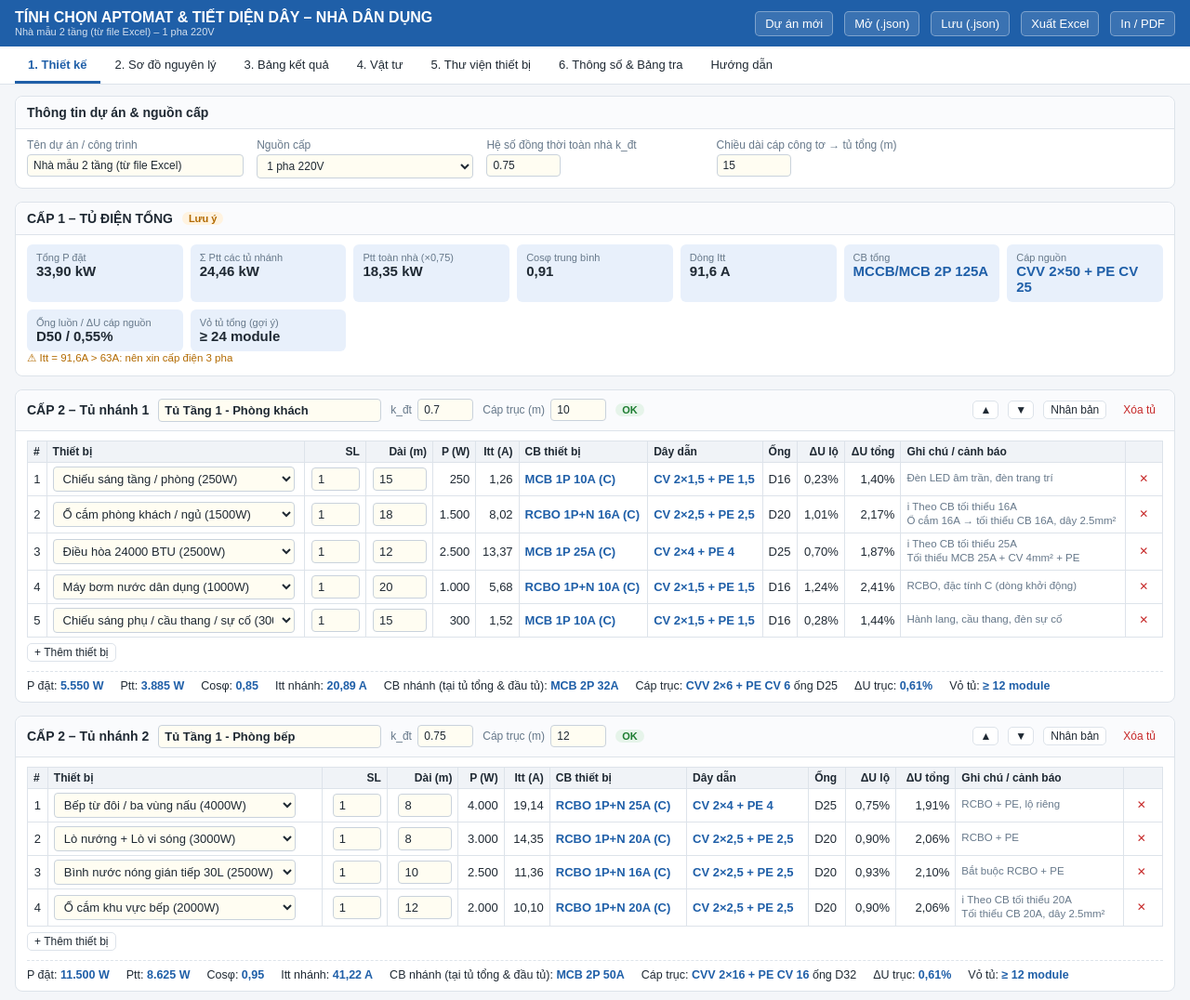
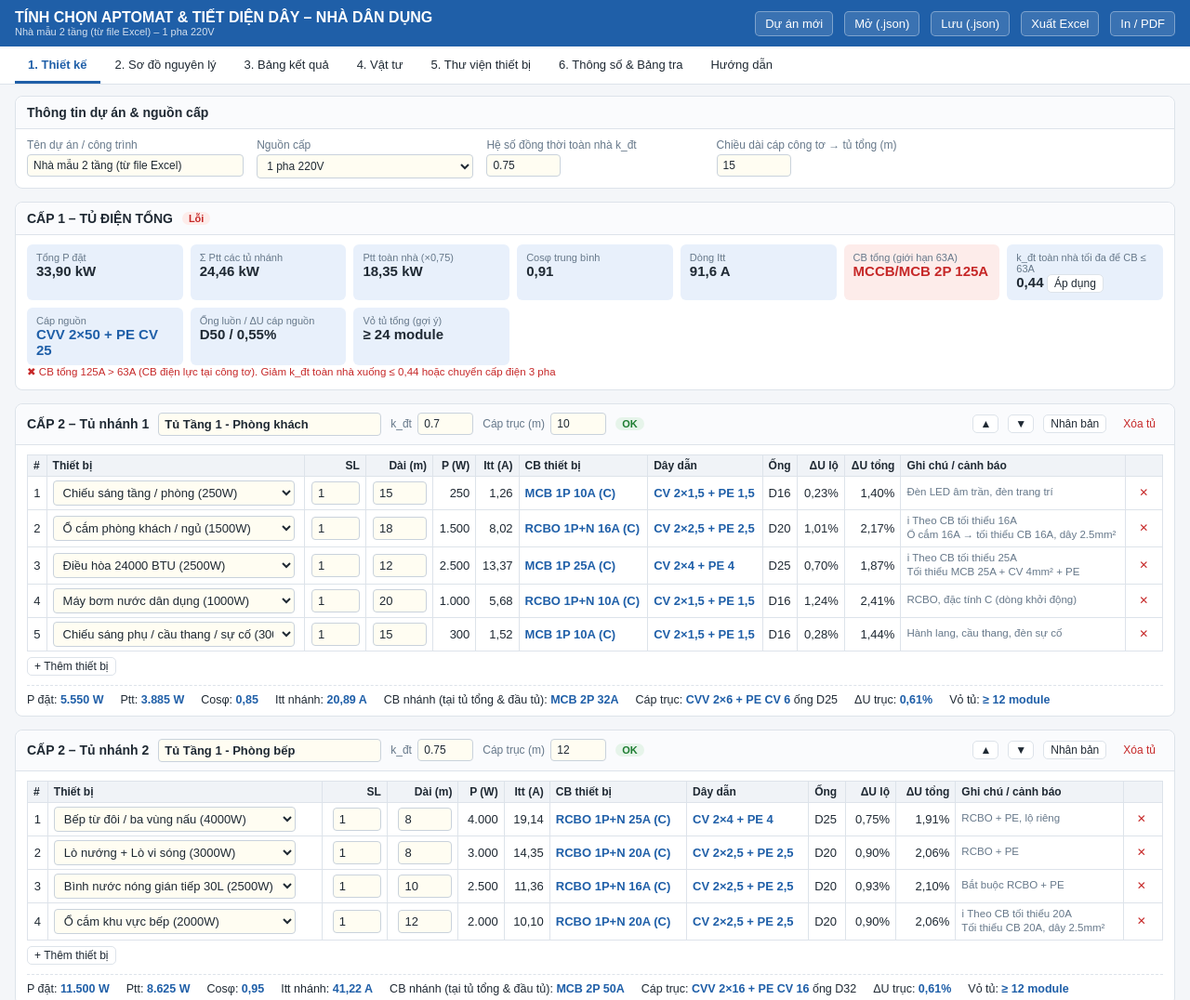
Before and after one commit to kien14593-lab/tinh-chon-cb-day, a plain HTML site: page index.html in a window 1280 px wide. Shown: the top 1076 px of the page at 93% size. Drawn offline with Linux system fonts and the light colour scheme.

Commit message:
CB tong 1 pha <= 63A (CB dien luc), tinh k_dt toi da + nut Ap dung, canh bao k_dt nhanh 0.6-0.8

```diff
--- a/index.html
+++ b/index.html
@@ -121,7 +121,7 @@ const RHO=0.0225;   // Ω·mm²/m – điện trở suất đồng ở nhiệt
 const XL=0.00008;   // Ω/m – cảm kháng dây
 const ENCL=[4,6,8,12,18,24,36,48,72];
 
-const DEF_SET={U1:220,U3:380,temp:35,kgrp:1,kDev:1.25,kBr:1.2,kMain:1.15,dUdev:3,dUbr:1.5,dUmain:1,dUtot:5,waste:10,th3p:63,minSdev:1.5,minSfeed:2.5,minCB:10,vnRule:1};
+const DEF_SET={U1:220,U3:380,temp:35,kgrp:1,kDev:1.25,kBr:1.2,kMain:1.15,dUdev:3,dUbr:1.5,dUmain:1,dUtot:5,waste:10,th3p:63,minSdev:1.5,minSfeed:2.5,minCB:10,vnRule:1,cbMax1P:63,kdtLo:0.6,kdtHi:0.8};
 const SET_META=[
  ['U1','Điện áp pha (V)',1],['U3','Điện áp dây 3 pha (V)',1],
  ['temp','Nhiệt độ môi trường (°C)','sel'],['kgrp','Hệ số nhóm mạch đi chung ống/máng',0.05],
@@ -129,6 +129,7 @@ const SET_META=[
  ['dUdev','ΔU tối đa lộ thiết bị (%)',0.1],['dUbr','ΔU tối đa cáp trục nhánh (%)',0.1],['dUmain','ΔU tối đa cáp nguồn (%)',0.1],['dUtot','ΔU tổng tối đa đến thiết bị (%)',0.1],
  ['minSdev','Tiết diện tối thiểu lộ thiết bị (mm²)','secsel'],['minSfeed','Tiết diện tối thiểu cáp trục (mm²)','secsel'],
  ['minCB','CB nhỏ nhất dùng cho lộ thiết bị (A)','cbsel'],['vnRule','Quy tắc thực tế: CB ≥ 16A dùng dây CV ≥ 2,5mm²','yn'],
+ ['cbMax1P','CB tổng tối đa khi cấp 1 pha (A) – theo CB điện lực tại công tơ','cbmax'],['kdtLo','Hệ số đồng thời tủ nhánh – cận dưới',0.05],['kdtHi','Hệ số đồng thời tủ nhánh – cận trên',0.05],
  ['th3p','Ngưỡng khuyến nghị cấp 3 pha (A)',1],['waste','Hao hụt vật tư dây/ống (%)',1]
 ];
 
@@ -256,6 +257,7 @@ function compute(){
    Pd+=r.P;Sd+=r.P/r.cos;maxP=Math.max(maxP,r.P);maxIn=Math.max(maxIn,r.In);maxIb=Math.max(maxIb,r.Ib);
   }
   rb.Pd=Pd;rb.maxIn=maxIn;
+  if(rb.loads.length>1&&((+b.kdt)<+st.kdtLo-1e-9||(+b.kdt)>+st.kdtHi+1e-9))rb.msgs.push(['w','k_đt = '+fmt(b.kdt)+' ngoài khoảng khuyến nghị '+fmt(st.kdtLo)+'–'+fmt(st.kdtHi)]);
   if(Pd>0){
    rb.cos=Pd/Sd;rb.Ptt=Math.max((+b.kdt||1)*Pd,maxP);
    if((+b.kdt||1)*Pd<maxP)rb.msgs.push(['i','Ptt lấy bằng thiết bị lớn nhất']);
@@ -284,7 +286,6 @@ function compute(){
   if(!three){
    const P=act.reduce((a,x)=>a+x.Ptt,0),Sx=act.reduce((a,x)=>a+x.Ptt/x.cos,0);
    M.Pd=act.reduce((a,x)=>a+x.Pd,0);M.Psum=P;M.Ptt=(+pr.kdt||1)*P;M.cos=P/Sx;M.Ib=M.Ptt/(U1*M.cos);
-   if(M.Ib>+st.th3p)M.msgs.push(['w','Itt = '+fmt(M.Ib,1)+'A > '+st.th3p+'A: nên xin cấp điện 3 pha']);
   }else{
    M.phase={};['A','B','C'].forEach(p=>{const xs=act.filter(x=>(x.b.phase||'A')===p);const P=xs.reduce((a,x)=>a+x.Ptt,0),Sx=xs.reduce((a,x)=>a+x.Ptt/x.cos,0);
     const Pt=(+pr.kdt||1)*P;M.phase[p]={P:Pt,cos:Sx?P/Sx:1,I:Sx?Pt/(U1*(P/Sx)):0};});
@@ -293,7 +294,12 @@ function compute(){
    M.cos=M.Psum/act.reduce((a,x)=>a+x.Ptt/x.cos,0);M.Ib=Math.max(...Is);M.unbal=avg?(Math.max(...Is)-Math.min(...Is))/avg*100:0;
    if(M.unbal>20)M.msgs.push(['w','Lệch pha '+fmt(M.unbal,0)+'% > 20%: bấm "Tự cân pha" hoặc chia lại tủ']);
   }
-  M.Ireq=Math.max(M.Ib*st.kMain,nextCB(maxBrIn)||Infinity);M.In=selCB(M.Ireq);
+  M.Ireq=Math.max(M.Ib*st.kMain,maxBrIn);M.In=selCB(M.Ireq);M.maxBrIn=maxBrIn;
+  if(!three){const cap=+st.cbMax1P;M.cap=cap;
+   M.kdtMax=Math.floor(cap/st.kMain*U1*M.cos/M.Psum*100)/100;
+   if(M.In&&M.In>cap){M.over=true;M.msgs.push(['e','CB tổng '+M.In+'A > '+cap+'A (CB điện lực tại công tơ). Giảm k_đt toàn nhà xuống ≤ '+fmt(M.kdtMax)+' hoặc chuyển cấp điện 3 pha']);}
+   if(maxBrIn>cap)M.msgs.push(['e','Có CB nhánh '+maxBrIn+'A > '+cap+'A: phải tách tải/giảm CB nhánh']);
+   if(M.kdtMax<0.4)M.msgs.push(['w','k_đt toàn nhà cho phép chỉ '+fmt(M.kdtMax)+' – quá thấp so với thực tế: nên rà lại công suất thiết bị hoặc xin cấp 3 pha']);}
   if(!M.In)M.msgs.push(['e','CB tổng vượt bảng tra']);
   else{
    M.cb=(three?'MCCB 4P ':'MCCB/MCB 2P ')+M.In+'A';
@@ -308,6 +314,7 @@ function compute(){
  }
  // ===== sụt áp tích lũy & cảnh báo chọn lọc =====
  for(const rb of R.boards){
+  if(M.In&&rb.In&&M.In===rb.In)rb.msgs.push(['i','CB nhánh bằng CB tổng – chọn lọc kém, chấp nhận do giới hạn CB tổng']);
   if(rb.In&&rb.maxIn&&!(rb.In>rb.maxIn))rb.msgs.push(['w','CB nhánh không lớn hơn CB thiết bị lớn nhất']);
   for(const r of rb.loads){
    if(r.du==null)continue;
@@ -374,7 +381,8 @@ function renderDesign(R){
    '<div><small>Ptt toàn nhà (×'+fmt(pr.kdt)+')</small><b>'+fmt(M.Ptt/1000,2)+' kW</b></div>'+
    '<div><small>Cosφ trung bình</small><b>'+fmt(M.cos,2)+'</b></div>'+
    '<div><small>Dòng Itt '+(three?'(pha lớn nhất)':'')+'</small><b>'+fmt(M.Ib,1)+' A</b></div>'+
-   '<div><small>CB tổng</small><b class="res">'+esc(M.cb||'—')+'</b></div>'+
+   '<div'+(M.over?' style="background:#fdecea"':'')+'><small>CB tổng'+(M.cap?' (giới hạn '+M.cap+'A)':'')+'</small><b class="res"'+(M.over?' style="color:var(--err)"':'')+'>'+esc(M.cb||'—')+'</b></div>'+
+   (M.kdtMax!=null?'<div><small>k_đt toàn nhà tối đa để CB ≤ '+M.cap+'A</small><b>'+fmt(M.kdtMax)+'</b>'+(Math.abs(M.kdtMax-pr.kdt)>0.004?' <button class="sm noprint" data-act="applyKdt">Áp dụng</button>':'')+'</div>':'')+
    '<div><small>Cáp nguồn</small><b class="res">'+esc(M.wire||'—')+'</b></div>'+
    '<div><small>Ống luồn / ΔU cáp nguồn</small><b>'+(M.conduit||'—')+' / '+fmt(M.du,2)+'%</b></div>'+
    '<div><small>Vỏ tủ tổng (gợi ý)</small><b>≥ '+M.encl+' module</b></div>'+
@@ -494,6 +502,7 @@ function renderSet(){
   let c;
   if(t==='sel')c='<select data-k="s.'+k+'" data-f="s" data-s="'+k+'">'+Object.keys(KTEMP).map(x=>'<option'+(+x===+st[k]?' selected':'')+'>'+x+'</option>').join('')+'</select>';
   else if(t==='secsel')c='<select data-k="s.'+k+'" data-f="s" data-s="'+k+'">'+SECTIONS.slice(0,4).map(x=>'<option value="'+x+'"'+(+x===+st[k]?' selected':'')+'>'+fmt(x)+'</option>').join('')+'</select>';
+  else if(t==='cbmax')c='<select data-k="s.'+k+'" data-f="s" data-s="'+k+'">'+[40,50,63,80,100].map(x=>'<option'+(x===+st[k]?' selected':'')+'>'+x+'</option>').join('')+'</select>';
   else if(t==='cbsel')c='<select data-k="s.'+k+'" data-f="s" data-s="'+k+'">'+[6,10,16].map(x=>'<option'+(x===+st[k]?' selected':'')+'>'+x+'</option>').join('')+'</select>';
   else if(t==='yn')c='<select data-k="s.'+k+'" data-f="s" data-s="'+k+'"><option value="1"'+(+st[k]?' selected':'')+'>Áp dụng</option><option value="0"'+(+st[k]?'':' selected')+'>Không (chỉ theo IEC)</option></select>';
   else c=num('s.'+k,st[k],'data-f="s" data-s="'+k+'"',t);
@@ -503,7 +512,7 @@ function renderSet(){
  h+='<div class="card"><div class="hd"><h3>Bảng tra khả năng tải dây dẫn (ruột đồng, cách điện PVC, 30°C)</h3></div><div class="bd tw"><table><thead><tr><th>Tiết diện (mm²)</th><th class="n">CV đơn trong ống – B1, 2 dây (A)</th><th class="n">CVV nhiều lõi – B2, 2 dây (A)</th><th class="n">CVV – B2, 3 dây mang tải (A)</th><th class="n">Iz CV sau hiệu chỉnh (A)</th><th class="n">CB lớn nhất cho CV</th><th>Ống (dây đơn, 3 sợi)</th><th class="n">PE tối thiểu</th></tr></thead><tbody>'+
   SECTIONS.map(s=>{const iz=IZ.CV[s]*kt();const cb=[...RATINGS].reverse().find(r=>r<=iz);return '<tr><td><b>'+fmt(s)+'</b></td><td class="n">'+fmt(IZ.CV[s])+'</td><td class="n">'+fmt(IZ.CVV2[s])+'</td><td class="n">'+fmt(IZ.CVV3[s])+'</td><td class="n">'+fmt(iz,1)+'</td><td class="n">'+(cb?cb+'A':'—')+'</td><td>'+conduitCV(s)+'</td><td class="n">'+fmt(peOf(s))+'</td></tr>';}).join('')+
   '</tbody></table><p class="hint">Nguồn: IEC 60364-5-52 / TCVN 7447-5-52:2012, Bảng B.52.2 – B.52.5 (giá trị làm tròn). Hệ số nhiệt độ PVC: 25°C 1,03 – 30°C 1,00 – 35°C 0,94 – 40°C 0,87 – 45°C 0,79 – 50°C 0,71. Dây PE: S ≤ 16 → PE = S; 16 &lt; S ≤ 35 → 16; S &gt; 35 → S/2.</p></div></div>';
- h+='<div class="card"><div class="hd"><h3>Dãy định mức Aptomat (A)</h3></div><div class="bd">'+RATINGS.join(' – ')+'<p class="hint">Điều kiện chọn: Itt × hệ số ≤ I<sub>n</sub> ≤ I<sub>z</sub> (dây). CB nhánh luôn lớn hơn CB thiết bị lớn nhất trong tủ ít nhất 1 cấp; CB tổng lớn hơn CB nhánh lớn nhất ít nhất 1 cấp.</p></div></div>';
+ h+='<div class="card"><div class="hd"><h3>Dãy định mức Aptomat (A)</h3></div><div class="bd">'+RATINGS.join(' – ')+'<p class="hint">Điều kiện chọn: Itt × hệ số ≤ I<sub>n</sub> ≤ I<sub>z</sub> (dây). CB nhánh luôn lớn hơn CB thiết bị lớn nhất trong tủ ít nhất 1 cấp; CB tổng ≥ CB nhánh lớn nhất và (điện 1 pha) ≤ CB điện lực tại công tơ.</p></div></div>';
  return h;
 }
 
@@ -519,7 +528,7 @@ function renderHelp(){
  '<li>Dòng tính toán thiết bị: I<sub>tt</sub> = P / (U<sub>pha</sub> × cosφ).</li>'+
  '<li>Dòng chọn CB thiết bị = max(I<sub>tt</sub> × k<sub>TB</sub>; CB tối thiểu) → chọn CB định mức nhỏ nhất ≥ giá trị này.</li>'+
  '<li>Tủ nhánh: P<sub>tt</sub> = max(k<sub>đt</sub> × ΣP; P thiết bị lớn nhất); cosφ<sub>tb</sub> = ΣP / Σ(P/cosφ); CB nhánh ≥ I<sub>tt</sub> × k<sub>nhánh</sub> và lớn hơn CB thiết bị lớn nhất 1 cấp.</li>'+
- '<li>Tủ tổng: P<sub>tt</sub> = k<sub>đt toàn nhà</sub> × ΣP<sub>tt nhánh</sub>. Với 3 pha: tính riêng từng pha, CB 4P chọn theo pha tải lớn nhất.</li>'+
+ '<li>Tủ tổng (cách B): P<sub>tt</sub> = k<sub>đt toàn nhà</sub> × ΣP<sub>tt nhánh</sub>; CB tổng ≥ I<sub>tt</sub> × k<sub>tổng</sub> và ≥ CB nhánh lớn nhất. Với 3 pha: tính riêng từng pha, CB 4P chọn theo pha tải lớn nhất.</li><li>Điện 1 pha: CB tổng không vượt CB điện lực tại công tơ (mặc định 63A). App tính sẵn k<sub>đt toàn nhà</sub> tối đa cho phép, bấm <b>Áp dụng</b> để dùng. Nếu hệ số này quá thấp (&lt; 0,4) thì nên rà lại công suất thiết bị hoặc xin cấp 3 pha.</li>'+
  '<li>Chọn dây: I<sub>z</sub> × k<sub>nhiệt</sub> × k<sub>nhóm</sub> ≥ I<sub>n</sub> (CB) và ΔU ≤ giới hạn; nếu không đạt tự tăng tiết diện.</li>'+
  '<li>Sụt áp: 1 pha ΔU% = 2·L·I·(ρ/S·cosφ + x·sinφ)/U × 100; 3 pha thay 2 bằng √3, U = 380V. ρ = 0,0225 Ω·mm²/m; x = 0,08 mΩ/m.</li></ul>'+
  '<h3>Lưu ý</h3><ul><li>Kết quả phục vụ thiết kế sơ bộ nhà ở; công trình lớn cần kiểm tra thêm dòng ngắn mạch, khả năng cắt Icu, phối hợp chọn lọc theo catalogue hãng.</li>'+
@@ -574,6 +583,7 @@ document.addEventListener('click',e=>{
   case 'resetLib':if(!confirm('Khôi phục thư viện mặc định? Thiết bị tự thêm sẽ mất; các lộ dùng thiết bị không còn sẽ báo "chưa chọn".'))return;
    {const old={};S.library.forEach(d=>old[d.id]=d.name);S.library=defLib();const by={};S.library.forEach(d=>by[d.name]=d.id);
     bs.forEach(b=>b.loads.forEach(l=>l.devId=by[old[l.devId]]||''));}break;
+  case 'applyKdt':pr.kdt=Math.max(0.01,R.main.kdtMax);toast('Đã đặt k_đt toàn nhà = '+fmt(pr.kdt));break;
   case 'resetSet':S.settings={...DEF_SET};break;
   case 'new':if(!confirm('Tạo dự án mới (trống)? Dự án hiện tại sẽ bị thay thế – hãy Lưu .json trước nếu cần.'))return;
    S.project={name:'Dự án mới',supply:'1P',kdt:0.75,len:15,boards:[{id:uid(),name:'Tủ nhánh 1',kdt:0.7,len:15,phase:'A',loads:[{id:uid(),devId:'',qty:1,len:15}]}]};break;
```
